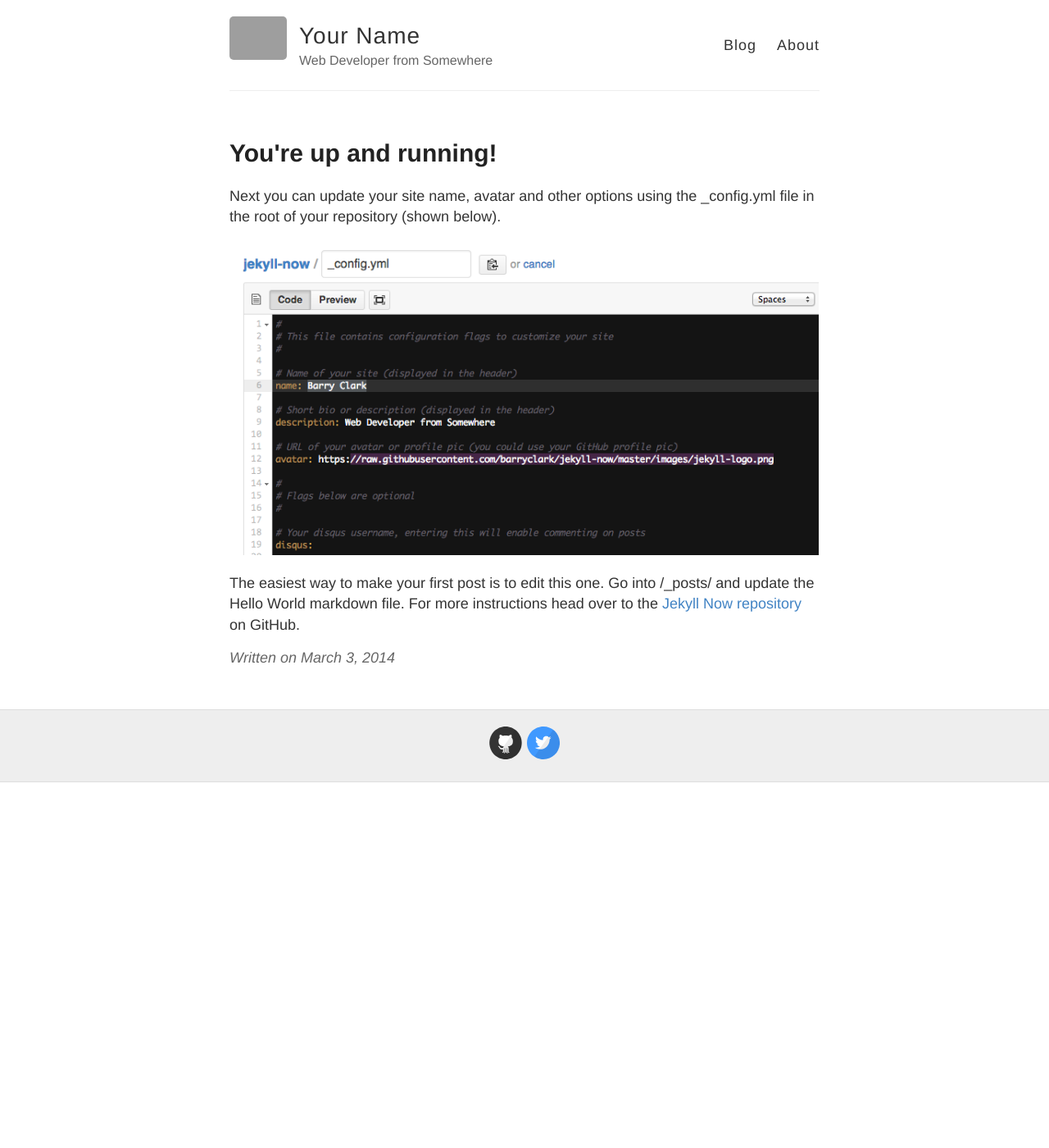
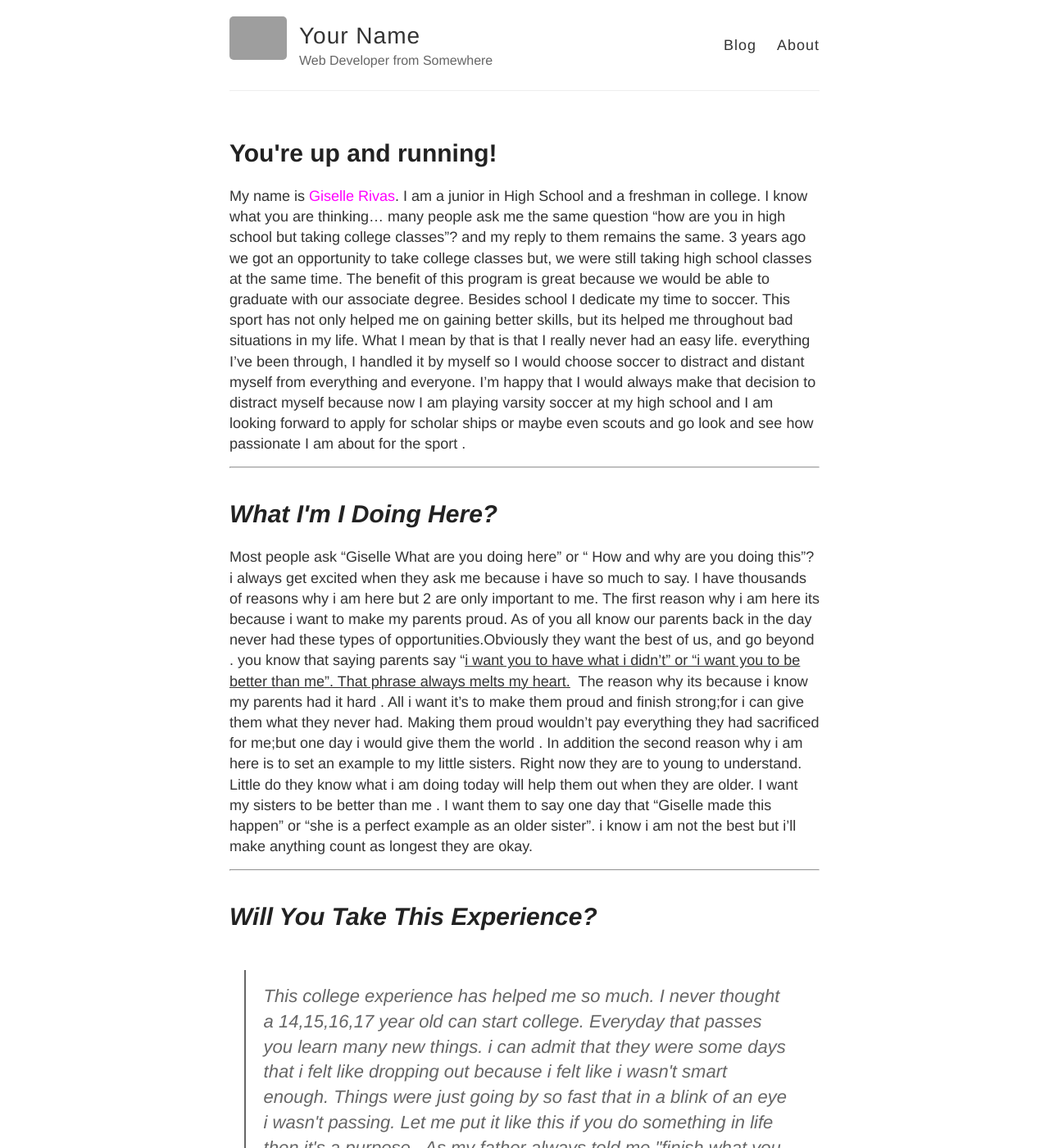
Before and after one commit to odaliss12/odaliss12.github.io, a Jekyll site: the page built from _posts/2014-3-3-Hello-World.md, in a window 1280 px wide and 1400 px high. Shown: the whole window at 82% size. Built offline with Jekyll 4.4.1, drawn with Linux system fonts in a browser that asks for light colours; some of the changed text lies outside the part shown; grey boxes are pictures that could not be loaded.

Commit message:
Update 2014-3-3-Hello-World.md

```diff
--- a/_posts/2014-3-3-Hello-World.md
+++ b/_posts/2014-3-3-Hello-World.md
@@ -3,8 +3,42 @@ layout: post
 title: You're up and running!
 ---
 
-Next you can update your site name, avatar and other options using the _config.yml file in the root of your repository (shown below).
+My name is<span style="color: #ff00ff;"> Giselle Rivas</span>. I am a junior in High School and a freshman in college. I know what you are thinking… many people ask me the same question “how are you in high school but taking college classes”? and my reply to them remains the same. 3 years ago we got an opportunity to take college classes but, we were still taking high school classes at the same time. The benefit of this program is great because we would be able to graduate with our associate degree. Besides school I dedicate my time to soccer. This sport has not only helped me on gaining better skills, but its helped me throughout bad situations in my life. What I mean by that is that I really never had an easy life. everything I’ve been through, I handled it by myself so I would choose soccer to distract and distant myself from everything and everyone. I’m happy that I would always make that decision to distract myself because now I am playing varsity soccer at my high school and I am looking forward to apply for scholar ships or maybe even scouts and go look and see how passionate I am about for the sport .
 
-![_config.yml]({{ site.baseurl }}/images/config.png)
+<hr />
 
-The easiest way to make your first post is to edit this one. Go into /_posts/ and update the Hello World markdown file. For more instructions head over to the [Jekyll Now repository](https://github.com/barryclark/jekyll-now) on GitHub.
+<h1><em><strong>What I'm I Doing Here?</strong></em></h1>
+Most people ask "Giselle What are you doing here" or " How and why are you doing this"? i always get excited when they ask me because i have so much to say. I have thousands of reasons why i am here but 2 are only important to me. The first reason why i am here its because i want to make my parents proud. As of you all know our parents back in the day never had these types of opportunities.Obviously they want the best of us, and go beyond . you know that saying parents say "<span style="text-decoration: underline;">i want you to have what i didn't" or "i want you to be better than me". That phrase always melts my heart.</span>  The reason why its because i know my parents had it hard . All i want it's to make them proud and finish strong;for i can give them what they never had. Making them proud wouldn't pay everything they had sacrificed for me;but one day i would give them the world . In addition the second reason why i am here is to set an example to my little sisters. Right now they are to young to understand. Little do they know what i am doing today will help them out when they are older. I want my sisters to be better than me . I want them to say one day that "Giselle made this happen" or "she is a perfect example as an older sister". i know i am not the best but i'll make anything count as longest they are okay.
+
+<hr />
+
+<h1><em><strong>Will You Take This Experience?</strong></em></h1>
+<blockquote>
+<p style="text-align: left;">This college experience has helped me so much. I never thought a 14,15,16,17 year old can start college. Everyday that passes you learn many new things. i can admit that they were some days that i felt like dropping out because i felt like i wasn't smart enough. Things were just going by so fast that in a blink of an eye i wasn't passing. Let me put it like this if you do something in life then it's a purpose . As my father always told me "finish what you started" those words always comes across my mind when i am feeling powerless. Not only has this taught me strength but its gained me some dignity. ill tell you from experience that it is a lot to take in as a young teenager ; If you actually take some time you start to realize that you have come a long way to give up. All that work was for nothing? all the stressing? all the tears? all the ups and downs? for what? like i said everything has a purpose . Do what you have to do in order to succeed in life. This is now . Later you are going to laugh at all the pain you have put your self through. Once you keep going everything that crosses your way you will be able to know how to suck it up and keep on going. .</p>
+</blockquote>
+<h1><em><strong>When Will i Be Done ?</strong></em></h1>
+Truthfully i feel like i will never be done. or maybe even anybody. How are you even sure when you are done? i don't really think no one knows the answer to that question . No matter how much you work or try. There is no way anybody can be done until they are happy with themselves ;and the choices they have made up to that point. Everyone goes through different situations in life and everyone finishing point will obviously be different from mine. Life has a different plan for you everyday; but if i had no choice... in my opinion if i will be done it has to be when, i am settled with a house ,a job that i love doing and maintaining a healthy life style. Which is hard now and days because everything is so expensive and fast going . I wont stop until i know i am stable enough. i wont stop until i give the people that sacrificed for me and give them something in return ; and i wont stop until i know there is nothing left for me to worry about . i can't say it would be tomorrow because it wont. This is a long term goal and i am hoping to make it.
+<h1><em><strong>Why Should We Care?</strong></em></h1>
+Why shouldn't we care? anything we do in today's society means something . The life you live its yours . You get to control how you live .you only get one life and no body cares about it like you do .  Blessings comes in ways you least expect them to come . if you get the love and happiness you desire nothing else really matters if life just feels right in that moment.<del> Knowing your worth is the most important thing.</del>
+
+Favorite soccer teams
+<ol>
+	<li><span style="color: #ff0000;">U.S.A</span></li>
+	<li>Real Madrid</li>
+	<li><span style="color: #993366;">America</span></li>
+</ol>
+Bestfriends
+<ul>
+	<li style="list-style-type: none;">
+<ul>Ashley</ul>
+</li>
+	<li style="list-style-type: none;">
+<ul>Lino</ul>
+</li>
+	<li style="list-style-type: none;">
+<ul>Sarahi</ul>
+</li>
+	<li style="list-style-type: none;">
+<ul>Jocelinn</ul>
+</li>
+</ul>
```
